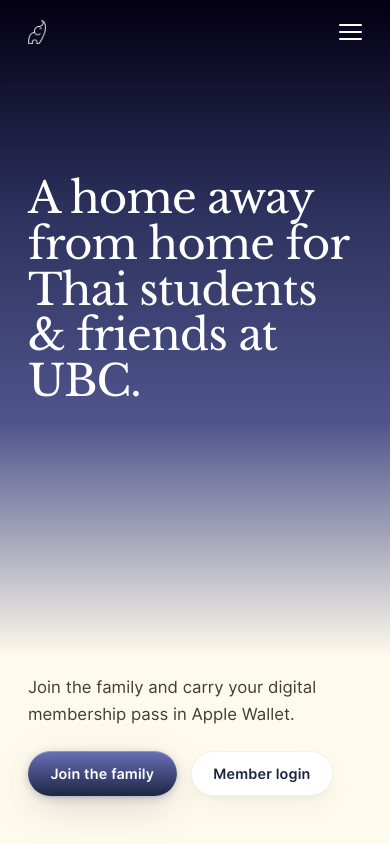
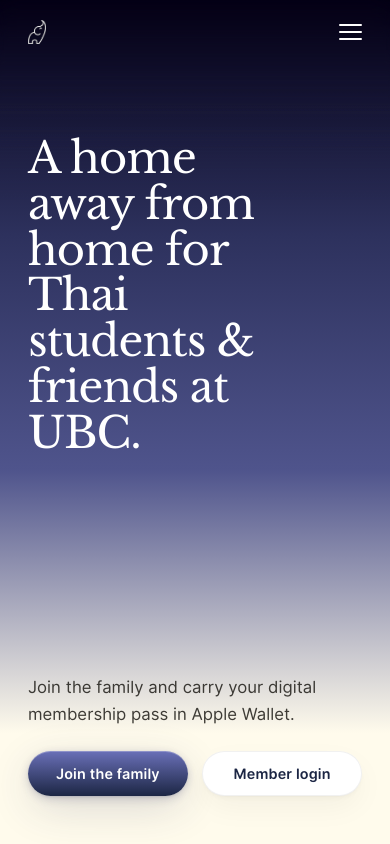
Before and after one commit to ubcthaiaiyara/website, a Next.js app: page / in a window 390 px wide. Shown: the top 844 px of the page. Built offline with nearby package versions, Linux system fonts and the light colour scheme; no server answers.

Commit message:
style(hero): nudge headline and fix mobile viewport

```diff
--- a/app/globals.css
+++ b/app/globals.css
@@ -751,7 +751,7 @@ body:has(.hero) .site-header:not(.is-scrolled):not(.is-open) .button:hover {
     /* Top padding clears the fixed header (~4.5rem). space-between anchors the
        headline up top and the intro + CTAs at the bottom, so the pair always
        fills the viewport height cleanly whatever the screen size. */
-    padding: 8rem 1.75rem 4rem;
+    padding: 9.5rem 1.75rem 4rem;
     display: flex;
     flex-direction: column;
     justify-content: space-between;
@@ -1312,17 +1312,38 @@ body:has(.auth-split) .site-footer {
 /* Mobile whitespace and type: the desktop rhythm (16rem/11.5rem) is far too
    airy on a phone, so scale it down while keeping the top/middle gaps even. */
 @media (max-width: 640px) {
+    .hero {
+        /* 100lvh stops at the top edge of Safari's floating tab bar in iOS 26,
+           leaving the next section visible below it. Overshoot the viewport so
+           the gradient bleeds past the bar to the real screen bottom. The extra
+           height sits under the bar; the CTAs are lifted clear by the padding
+           below, so nothing important is hidden. */
+        min-height: calc(100lvh + 6rem);
+    }
+
     .hero-inner {
-        padding: 11rem 1.75rem 3rem;
+        /* Big bottom padding keeps the CTAs above Safari's floating tab bar and
+           the home indicator, now that the hero overshoots the screen bottom. */
+        padding: 8.5rem 1.75rem calc(9rem + env(safe-area-inset-bottom));
     }
 
     .hero h1 {
         font-size: clamp(2.7rem, 11vw, 3.4rem);
+        max-width: 8ch;
     }
 
     .hero-sub {
         font-size: 1.05rem;
         margin-bottom: 1.4rem;
+    }
+
+    /* Keep the CTAs on one line, each taking an equal half of the width. */
+    .hero-cta {
+        flex-wrap: nowrap;
+    }
+
+    .hero-cta .button {
+        flex: 1;
     }
 
     .section {
```
